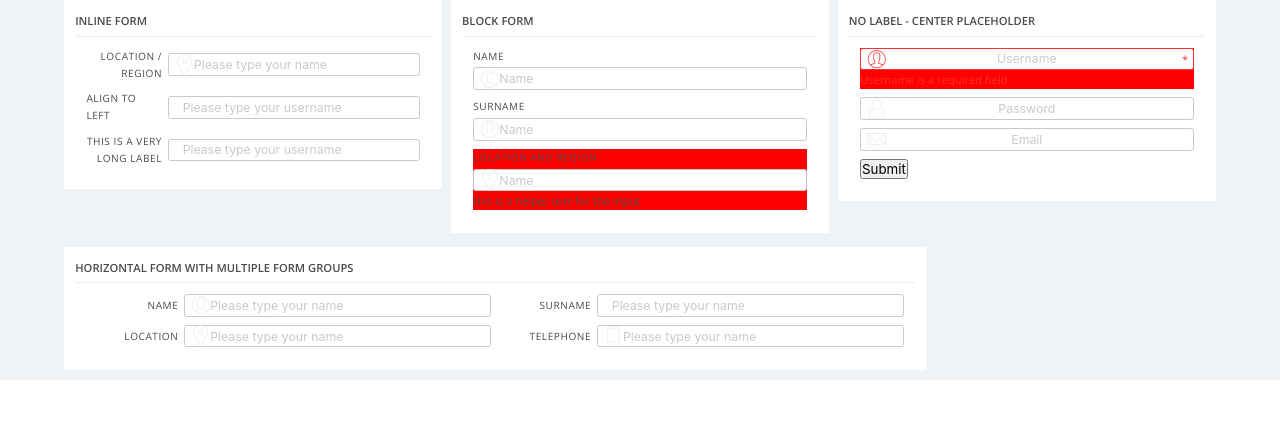
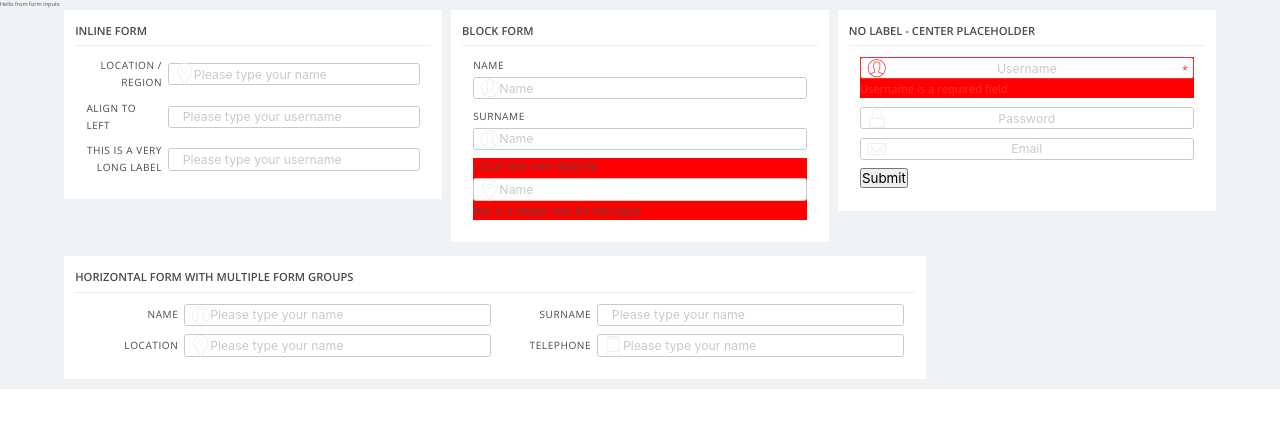
Before and after one commit to mollerjorge/nova-sass, a website: page form-inputs.html in a window 1280 px wide. Drawn offline with nearby package versions, Linux system fonts and the light colour scheme.

Commit message:
add title to form input

```diff
--- a/form-inputs.html
+++ b/form-inputs.html
@@ -10,7 +10,7 @@
 </head>
 
 <body>
-
+  <h1>Hello from form inputs</h1>
   <div class="container">
     <div class="columns">
       <div class="column ">
```
